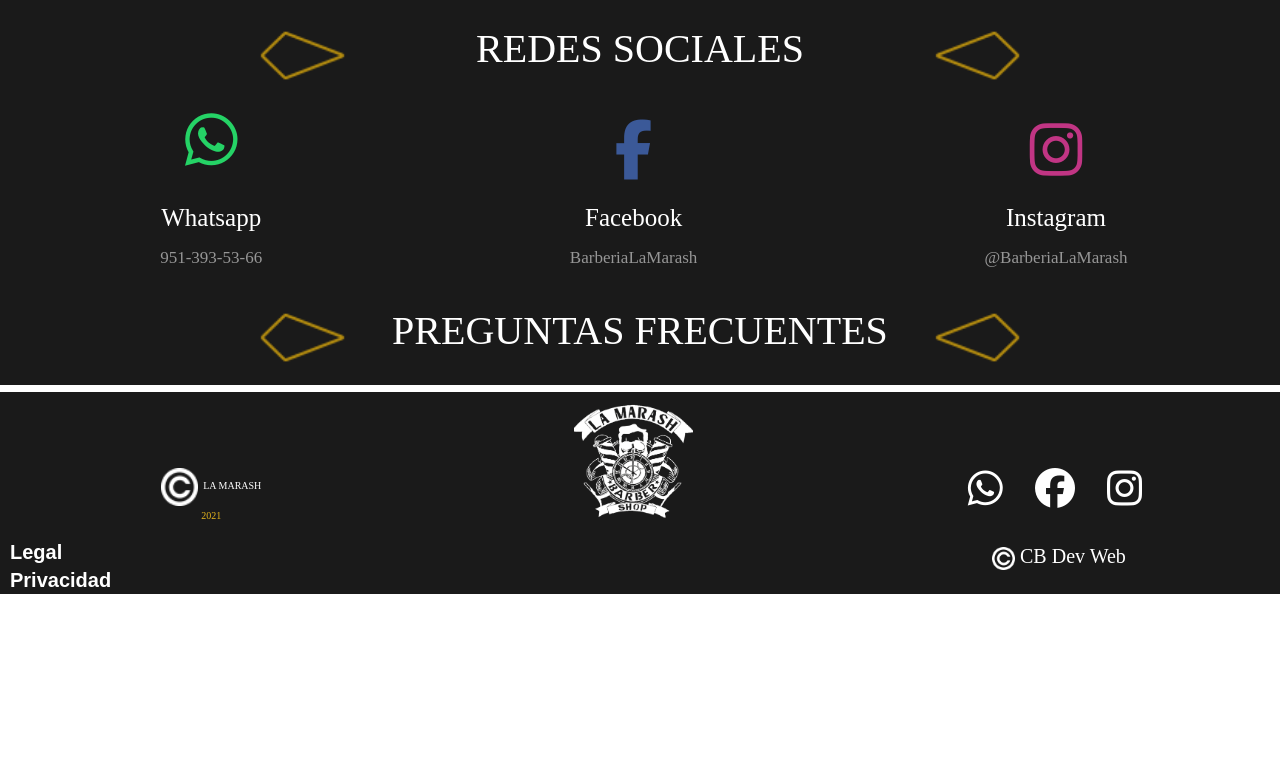
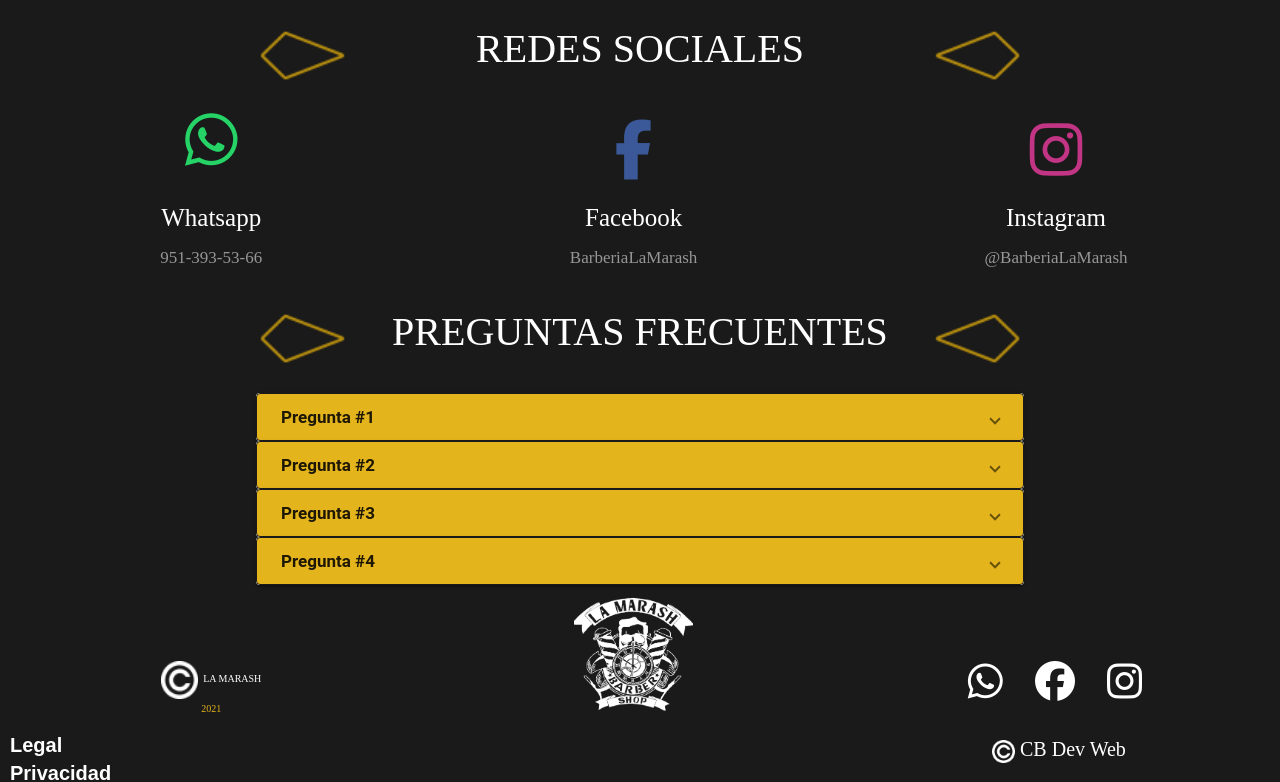
Before and after one commit to miguel-resource/Barberias-Marsh, an Angular app: page /contacto in a window 1280 px wide. Shown: the part 456-1238 px from the top of the page. Before the commit the page ends 1050 px from the top, so only its background shows below. Built offline with nearby package versions, Linux system fonts and the light colour scheme; a web font is replaced by a local one.

Commit message:
Add accordeon

```diff
--- a/src/app/contact/components/frequent-question/frequent-question.component.css
+++ b/src/app/contact/components/frequent-question/frequent-question.component.css
@@ -34,6 +34,30 @@
 @media (min-width:320px) {
     .fq-title{
         width: 80%;
+    }
+
+    .contact__fq--accordeon{
+      margin: 0 auto;
+      width: 80%;
+    }
+
+    .contact__fq--accordeon .mat-expansion-panel-header{
+      background-color: #E4B41C;
+      border: 1px solid #1a1a1a;
+      font-weight: bold;
+
+    }
+
+    .contact__fq--accordeon .mat-expansion-panel-header:hover{
+      background-color: #E4B41C;
+    }
+
+    .contact__fq--accordeon .mat-expansion-panel p {
+      padding-top:15px;
+    }
+
+    .contact__fq--accordeon .mat-expansion-panel p span {
+      font-weight: bold;
     }
 
 }
@@ -82,6 +106,11 @@
         font-size: 25px;
         margin-top: 20px;
     }
+
+    .contact__fq--accordeon{
+      margin: 0 auto;
+      width: 60%;
+    }
 }
 
 @media (min-width:901px) {
@@ -104,6 +133,15 @@
         font-size: 40px;
         margin-top: 35px;
     }
+
+    .contact__fq--accordeon .mat-expansion-panel-header{
+      font-size: 17px;
+    }
+
+    .contact__fq--accordeon .mat-expansion-panel p {
+      font-size:15px;
+    }
+
 }
 
 @media (min-width:1281px) {
--- a/src/app/contact/components/frequent-question/frequent-question.component.html
+++ b/src/app/contact/components/frequent-question/frequent-question.component.html
@@ -1,9 +1,47 @@
 <div class="contact-fq">
-    <div class="fq-title">
-        <div class="fq-subtitle">
-            <img  src="./../../../../assets/service-sliders/flecha-grande 2.png">
-            <h2 class="fq-head">PREGUNTAS FRECUENTES</h2>
-            <img src="./../../../../assets/service-sliders/flecha-grande 1.png">
-        </div>
+  <div class="fq-title">
+    <div class="fq-subtitle">
+      <img src="./../../../../assets/service-sliders/flecha-grande 2.png">
+      <h2 class="fq-head">PREGUNTAS FRECUENTES</h2>
+      <img src="./../../../../assets/service-sliders/flecha-grande 1.png">
     </div>
+  </div>
+
+  <div class="contact__fq--accordeon">
+    <mat-expansion-panel (opened)="panelOpenState = true" (closed)="panelOpenState = false">
+      <mat-expansion-panel-header>
+        <mat-panel-title>
+          Pregunta #1
+        </mat-panel-title>
+      </mat-expansion-panel-header>
+      <p><span>R:</span> Respuestra correspondiente a esta pregunta</p>
+    </mat-expansion-panel>
+
+    <mat-expansion-panel (opened)="panelOpenState = true" (closed)="panelOpenState = false">
+      <mat-expansion-panel-header>
+        <mat-panel-title>
+          Pregunta #2
+        </mat-panel-title>
+      </mat-expansion-panel-header>
+      <p><span>R:</span> Respuestra correspondiente a esta pregunta</p>
+    </mat-expansion-panel>
+
+    <mat-expansion-panel (opened)="panelOpenState = true" (closed)="panelOpenState = false">
+      <mat-expansion-panel-header>
+        <mat-panel-title>
+          Pregunta #3
+        </mat-panel-title>
+      </mat-expansion-panel-header>
+      <p><span>R:</span> Respuestra correspondiente a esta pregunta</p>
+    </mat-expansion-panel>
+
+    <mat-expansion-panel (opened)="panelOpenState = true" (closed)="panelOpenState = false">
+      <mat-expansion-panel-header>
+        <mat-panel-title>
+          Pregunta #4
+        </mat-panel-title>
+      </mat-expansion-panel-header>
+      <p><span>R:</span> Respuestra correspondiente a esta pregunta</p>
+    </mat-expansion-panel>
+  </div>
 </div>
--- a/src/app/contact/components/frequent-question/frequent-question.component.ts
+++ b/src/app/contact/components/frequent-question/frequent-question.component.ts
@@ -6,7 +6,7 @@
   styleUrls: ['./frequent-question.component.css']
 })
 export class FrequentQuestionComponent implements OnInit {
-
+  panelOpenState = false;
   constructor() { }
 
   ngOnInit(): void {
--- a/src/app/contact/components/social/social.component.css
+++ b/src/app/contact/components/social/social.component.css
@@ -93,6 +93,8 @@
     display: block;
     width: 100%;
     text-align: center;
+    padding-bottom: 1px;
+
 }
 
 .social-redes .social-ig .fa-instagram{
--- a/src/app/contact/contact.module.ts
+++ b/src/app/contact/contact.module.ts
@@ -5,6 +5,8 @@
 import { FrequentQuestionComponent } from './components/frequent-question/frequent-question.component'
 import { ContactRoutingModule } from './contact-rounting.module'
 
+
+import { MaterialModule } from './../material/material.module'
 
 @NgModule({
   declarations: [
@@ -14,6 +16,7 @@
   ],
   imports: [
     ContactRoutingModule,
+    MaterialModule,
     CommonModule
   ]
 })
--- a/src/app/material/material.module.ts
+++ b/src/app/material/material.module.ts
@@ -14,7 +14,8 @@
 import { MatTableModule } from '@angular/material/table';
 import { MatTabsModule } from '@angular/material/tabs';
 import { MatDialogModule } from '@angular/material/dialog';
-import {MatMenuModule} from '@angular/material/menu';
+import { MatMenuModule } from '@angular/material/menu';
+import {MatExpansionModule} from '@angular/material/expansion';
 
 @NgModule({
   declarations: [],
@@ -33,6 +34,7 @@
     MatTabsModule,
     MatMenuModule,
     MatDialogModule,
+    MatExpansionModule,
     CommonModule
   ],
   exports: [
@@ -49,6 +51,7 @@
     MatTableModule,
     MatTabsModule,
     MatMenuModule,
+    MatExpansionModule,
     MatDialogModule
   ]
 })
--- a/src/styles.css
+++ b/src/styles.css
@@ -24,6 +24,10 @@
   font-weight: 400 !important;
 }
 
+.mat-expansion-panel-body {
+  background-color: rgb(224, 224, 224);
+  box-shadow: 1px 1px 5px #1a1a1a inset;
+}
 
 
 html, body { height: 100%; }
```
